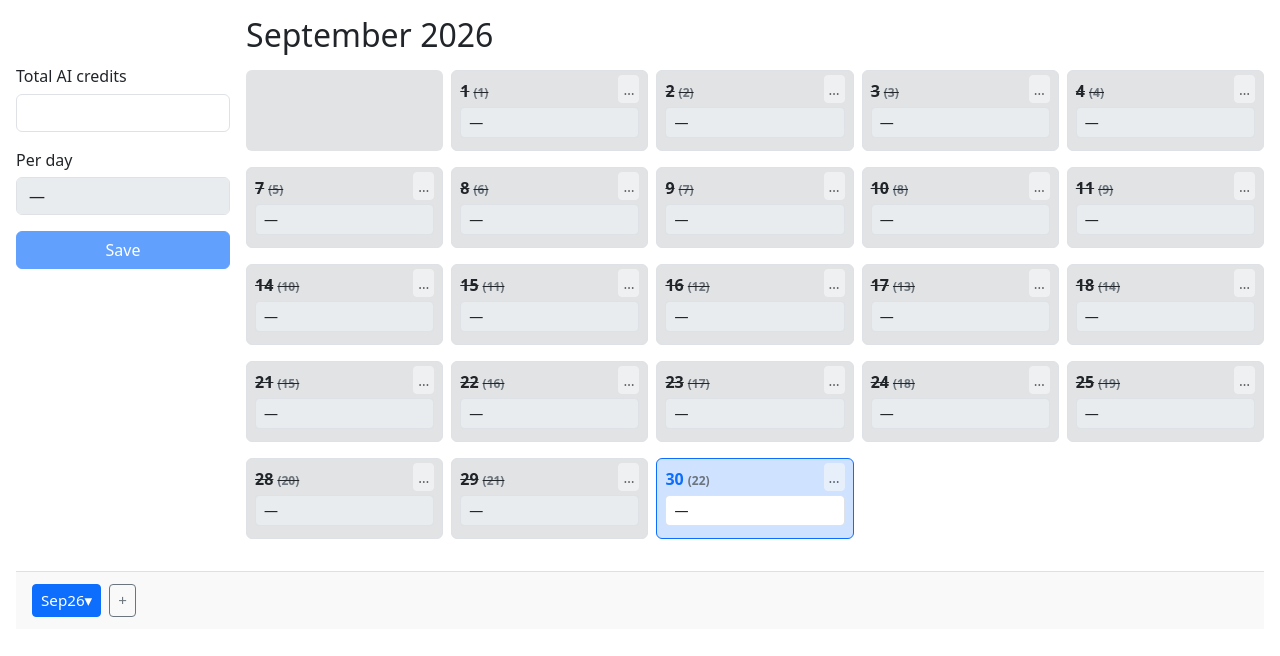
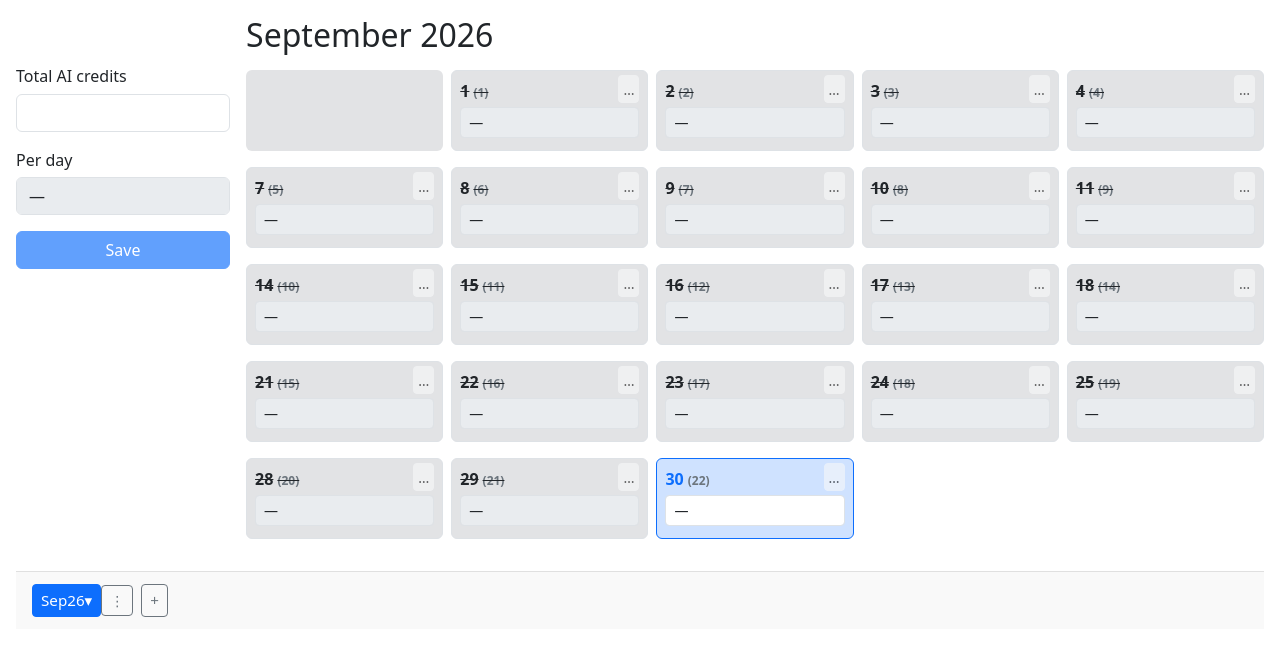
Before and after one commit to rustam-mukhametshin/QuotaCopilotPWA, an Angular app: page / in a window 1280 px wide. Shown: the top 656 px of the page. Built offline with nearby package versions, Linux system fonts and the light colour scheme.

Commit message:
feat: add actions button to month tabs for managing tab-specific actions

```diff
--- a/src/app/features/month-calendar/month-tabs/month-tabs.html
+++ b/src/app/features/month-calendar/month-tabs/month-tabs.html
@@ -1,5 +1,6 @@
 <div class="month-tabs d-flex gap-2 align-items-center">
   @for (tab of store.tabs(); track tab.key) {
+    <div class="month-tabs__tab-wrapper">
       <button
         class="month-tabs__tab btn btn-sm"
         [class.btn-primary]="store.activeKey() === tab.key"
@@ -8,6 +9,14 @@
       >
         {{ tab.label }}▾
       </button>
+      <button
+        type="button"
+        class="month-tabs__tab-actions-btn btn btn-sm btn-outline-secondary"
+        (click)="toggleActionsMenu(tab.key, $event)"
+      >
+        ⋮
+      </button>
+    </div>
   }
   <button
     class="month-tabs__add-btn btn btn-sm btn-outline-secondary"
```
Lines whose indentation alone changed are shown as unchanged.
